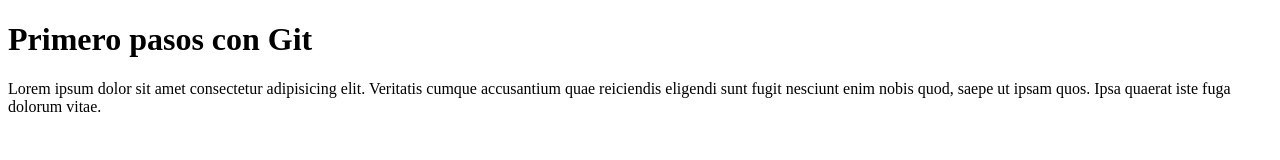
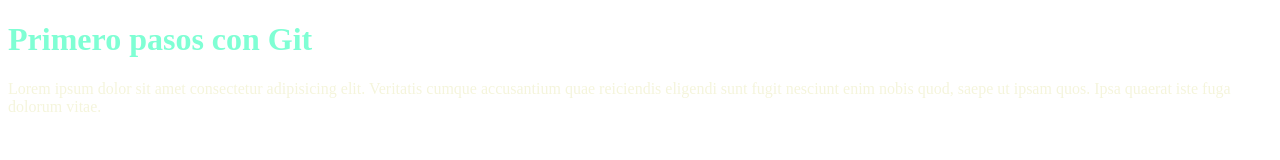
Before and after one commit to kymm14/primer-git, a plain HTML site: page index.html in a window 1280 px wide. Drawn offline with Linux system fonts and the light colour scheme.

Commit message:
add mainstyles

```diff
--- a/index.html
+++ b/index.html
@@ -5,6 +5,7 @@
     <meta charset="UTF-8">
     <meta http-equiv="X-UA-Compatible" content="IE=edge">
     <meta name="viewport" content="width=device-width, initial-scale=1.0">
+    <link rel="stylesheet" href="style.css">
     <title>Ejemplo git</title>
 </head>
 
--- /dev/null
+++ b/style.css
@@ -0,0 +1,7 @@
+h1 {
+  color: aquamarine;
+}
+
+p {
+  color: beige;
+}
```
